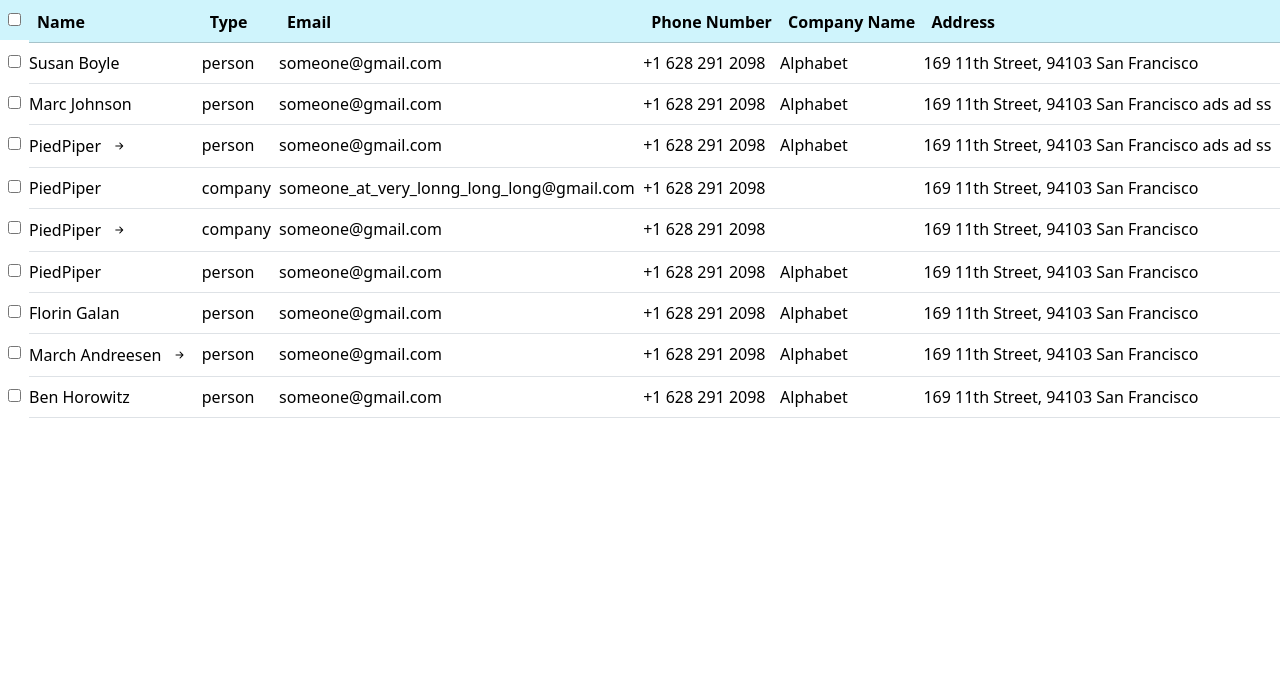
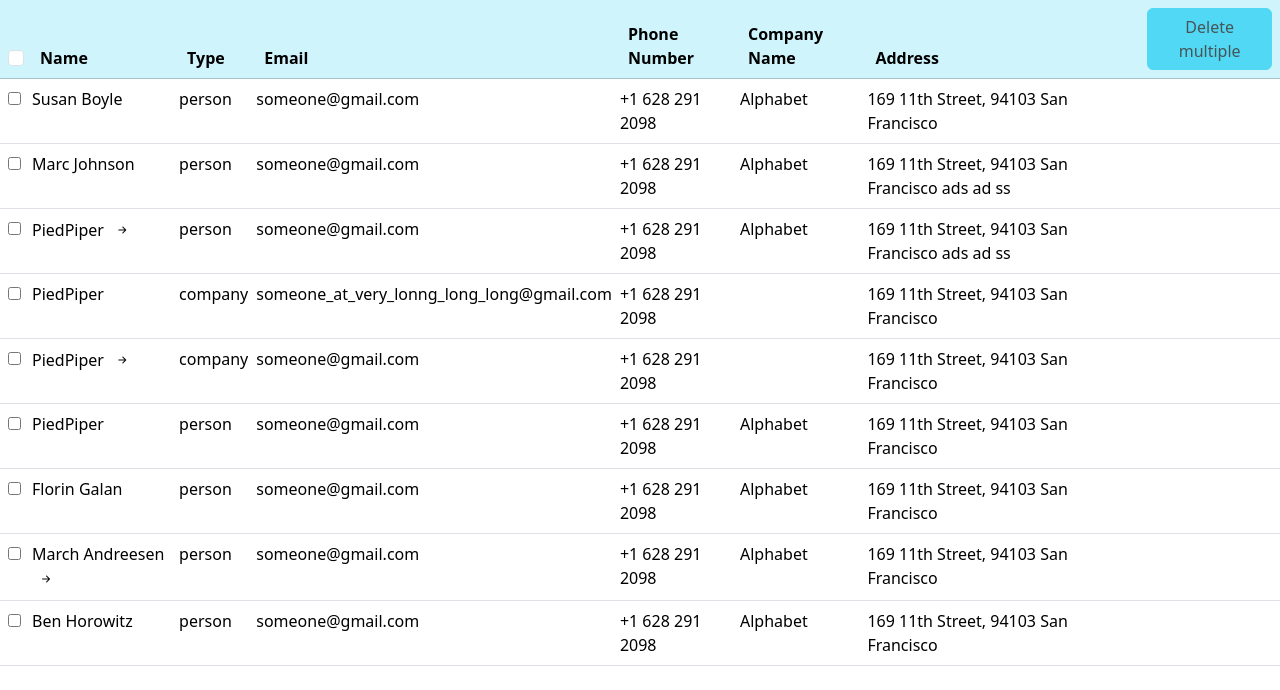
Before and after one commit to loredana96/xdatatable, an Angular app in the folder xdata-table-app/: page / in a window 1280 px wide. Shown: the top 690 px of the page. Built offline with nearby package versions, Linux system fonts and the light colour scheme.

Commit message:
Show `Delete multiple` button in case we have at least one row selected #11

```diff
--- a/xdata-table-app/src/app/table-data/table-data.component.html
+++ b/xdata-table-app/src/app/table-data/table-data.component.html
@@ -1,18 +1,28 @@
 <table class="table table-hover">
   <thead class="table-info">
     <tr>
-      <div class="form-check">
+      <th scope="col">
         <input
+          class="form-check-input"
           type="checkbox"
           value="tableHeader"
           id="selectAll"
           [checked]="allRowsSelected"
-          (click)="selectAllRows($event)"
+          (change)="selectAllRows($event)"
         />
-      </div>
+      </th>
       <ng-container *ngFor="let column of tableConfig?.header?.columns">
         <th scope="col">{{ column.name }}</th>
       </ng-container>
+      <th scope="col">
+        <button
+          type="button"
+          [disabled]="!showDeleteMultipleButton()"
+          class="btn btn-info"
+        >
+          Delete multiple
+        </button>
+      </th>
     </tr>
   </thead>
   <tbody>
@@ -26,7 +36,7 @@
 
 <ng-template #rowTemplate let-tableRow="tableRow" let-padding="padding">
   <tr>
-    <div>
+    <td scope="cell">
       <input
         type="checkbox"
         value="tableRow"
@@ -34,7 +44,7 @@
         [checked]="tableRow.isSelected"
         (click)="selectRow(tableRow)"
       />
-    </div>
+    </td>
     <ng-container *ngFor="let tableCell of tableRow.cells">
       <td
         [ngStyle]="{
@@ -53,6 +63,7 @@
         </button>
       </td>
     </ng-container>
+    <td scope="cell"></td>
   </tr>
   <ng-container *ngIf="!tableRow.isCollapsed">
     <ng-container *ngFor="let child of tableRow.children">
--- a/xdata-table-app/src/app/table-data/table-data.component.ts
+++ b/xdata-table-app/src/app/table-data/table-data.component.ts
@@ -64,6 +64,7 @@ export class TableDataComponent implements OnInit, OnDestroy {
     this.allRowsSelected = this.tableDataService.checkIfAllRowsSelected(
       this.tableConfig!.rows
     );
+    this.showDeleteMultipleButton();
   }
 
   selectAllRows(event: any) {
@@ -74,5 +75,13 @@ export class TableDataComponent implements OnInit, OnDestroy {
       this.tableConfig.rows ?? []
     );
     this.tableConfig.rows = rows;
+    this.showDeleteMultipleButton();
+  }
+
+  showDeleteMultipleButton(): boolean {
+    if (!this.tableConfig) return false;
+    const atLeastOneRowSelected =
+      this.tableDataService.checkIfAtLeastOneRowSelected(this.tableConfig.rows);
+    return atLeastOneRowSelected;
   }
 }
--- a/xdata-table-app/src/app/table-data/table-data.service.ts
+++ b/xdata-table-app/src/app/table-data/table-data.service.ts
@@ -55,6 +55,7 @@ export class TableDataService {
     const tableHeader: ITableHeader = {
       columns: tableColumns,
       isSelected: false,
+      shouldDeleteMultiple: false,
     };
 
     // Step 3: Build the rows.
@@ -159,11 +160,11 @@ export class TableDataService {
   }
 
   checkIfAllRowsSelected(rows: ITableRow[]): boolean {
-    let checkedAllRows = true; // Assume all rows are initially selected
+    let checkedAllRows = true;
 
     for (const row of rows) {
       if (!row.isSelected) {
-        checkedAllRows = false; // If any row is not selected, update the flag
+        checkedAllRows = false;
         break; // Exit the loop, no need to continue checking
       }
 
@@ -177,4 +178,20 @@ export class TableDataService {
     }
     return checkedAllRows;
   }
+
+  checkIfAtLeastOneRowSelected(rows: ITableRow[]): boolean {
+    for (const row of rows) {
+      if (row.isSelected) {
+        return true;
+      }
+
+      if (row.children) {
+        if (this.checkIfAtLeastOneRowSelected(row.children)) {
+          return true;
+        }
+      }
+    }
+
+    return false;
+  }
 }
--- a/xdata-table-app/src/app/utils/table-config.ts
+++ b/xdata-table-app/src/app/utils/table-config.ts
@@ -8,6 +8,7 @@ export interface ITableColumn {
 export interface ITableHeader {
   columns: ITableColumn[];
   isSelected: boolean;
+  shouldDeleteMultiple: boolean;
 }
 
 export interface ITableRow {
```
